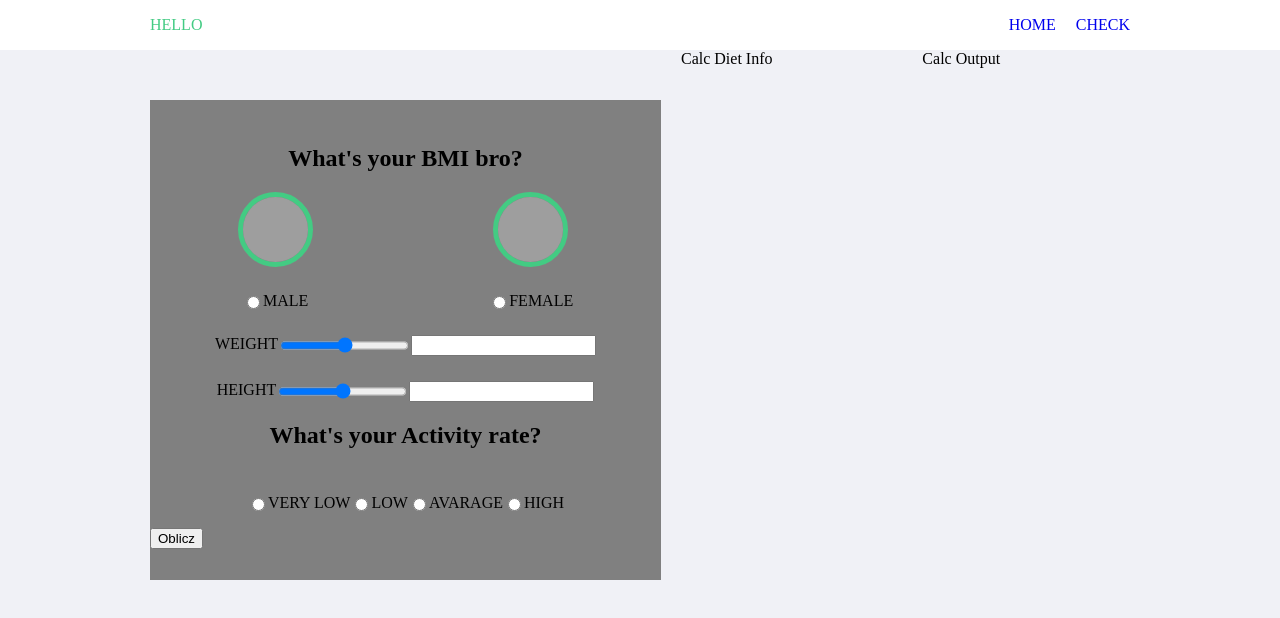
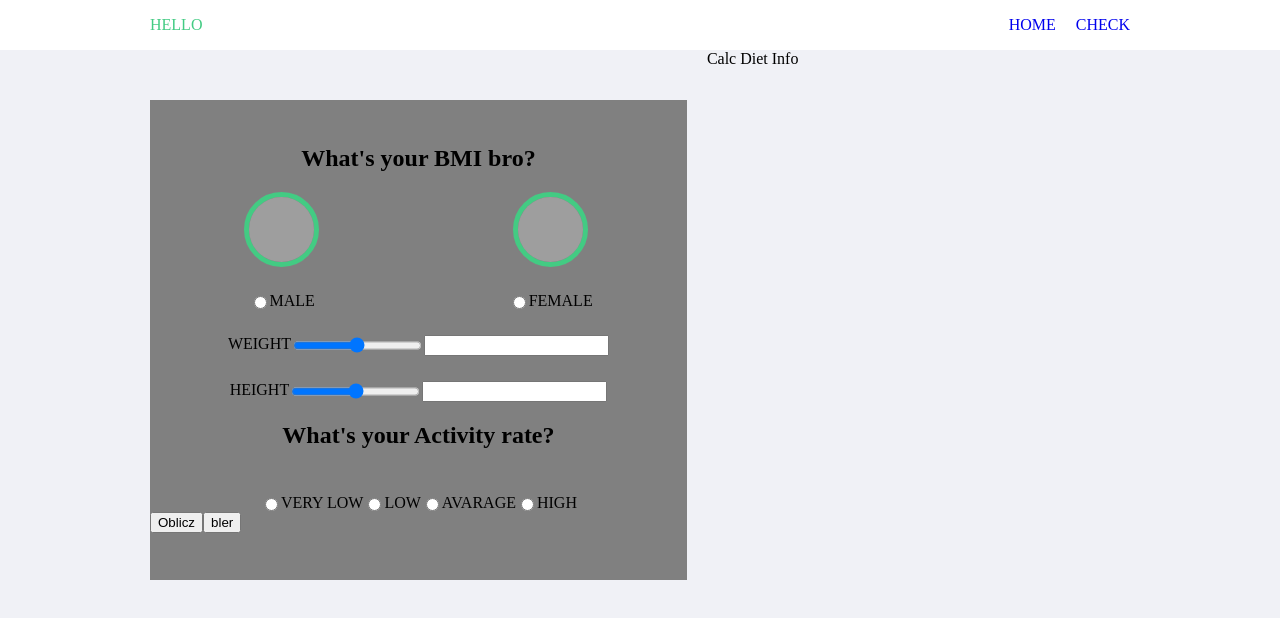
Before and after one commit to mstosio/fitnessapp, a React app: page /calculator in a window 1280 px wide. Shown: the top 618 px of the page. Built offline with nearby package versions, Linux system fonts and the light colour scheme; grey boxes are pictures that could not be loaded.

Commit message:
passed state into calcOutput

```diff
--- a/src/App.js
+++ b/src/App.js
@@ -5,7 +5,9 @@ import GlobalStyle from './components/layout/styled/GlobalStyle';
 import Home from './components/dashboard/Home';
 import Calculator from './components/Calc/Calculator';
 
-function App() {
+class App extends React.Component {
+
+  render(){
         return (
           <BrowserRouter>
             <div className="App">
@@ -19,5 +21,7 @@ function App() {
           </BrowserRouter>
       );
     }
+  }
+
 
 export default App;
--- a/src/components/Calc/CalcOutput.js
+++ b/src/components/Calc/CalcOutput.js
@@ -3,8 +3,12 @@ import { StyledCalcOut } from '../layout/styled/index';
 
 class CalcOutput extends React.Component {
     render() {
+
+
+
         return (
-            <StyledCalcOut>Calc Output</StyledCalcOut>
+
+            <StyledCalcOut>{this.props.informations.activity}</StyledCalcOut>
         );
     }
 }
--- a/src/components/Calc/CalcQuestions.js
+++ b/src/components/Calc/CalcQuestions.js
@@ -8,43 +8,31 @@ import ActivitySelect from './ActivitySelect';
 
 
 class CalcQuestions extends React.Component {
-    state = {
-        genderType: '',
-        weight: '',
-        height: '',
-        activity: '',
-        genderTypeError: '',
-        weightError: '',
-        heightError: '',
-        activityError: ''
-     }
-
     onFormSubmit = (event) => {
         event.preventDefault();
-        event.target.gendertype.value;
-        this.setState({
-            genderType: event.target.gendertype.value,
-            weight: event.target.weight.value,
-            height: event.target.height.value,
-            activity: event.target.activity.value
+           const informations = {
+                genderType: event.target.gendertype.value,
+                weight: event.target.weight.value,
+                height: event.target.height.value,
+                activity: event.target.activity.value
+            };
 
-        });
-    }
+            this.props.addInformations(informations);
+      }
 
     render() {
-        const { genderType } = this.state;
+        // const { genderType, weight, height, activity } = this.state;
 
         return (
-
             <ThemeProvider theme={theme}>
                 <StyledCalcQuestions>
                 <StyledHeader>What's your BMI bro?</StyledHeader>
                     <Form action="" onSubmit={this.onFormSubmit}>
-                        <GenderSelect></GenderSelect>
+                        <GenderSelect ></GenderSelect>
                         <RangeInput></RangeInput>
                         <ActivitySelect/>
-                        <p>{genderType}</p>
-                        <button type="submit" value="Submit">Oblicz</button>
+                        <button type="submit">Oblicz</button>
+                        <button onClick={this.props.greet}>bler</button>
                     </Form>
                 </StyledCalcQuestions>
             </ThemeProvider>
@@ -52,4 +40,5 @@ class CalcQuestions extends React.Component {
     }
 }
 
+
 export default CalcQuestions;
--- a/src/components/Calc/Calculator.js
+++ b/src/components/Calc/Calculator.js
@@ -6,12 +6,27 @@ import { CalcWrapper, StyledCalcList } from '../layout/styled/index';
 
 
 class Calculator extends React.Component {
+
+  state = {
+    informations: {}
+  }
+
+
+  addInformations = info => {
+    this.setState({
+      informations: info
+    });
+  }
+
     render() {
+      // const { genderType } = this.state;
+
+
       return (
         <CalcWrapper>
-          <CalcQuestions></CalcQuestions>
-          <CalcDietInfo></CalcDietInfo>
-          <CalcOutput></CalcOutput>
+          <CalcQuestions addInformations={this.addInformations}/>
+          <CalcDietInfo/>
+          <CalcOutput informations={this.state.informations}/>
         </CalcWrapper>
       );
     }
--- a/src/components/Calc/RangeInput.js
+++ b/src/components/Calc/RangeInput.js
@@ -5,7 +5,7 @@ class RangeInput extends React.Component {
 
     state = {
         height: '',
-        weight: ''
+        weight:  ''
     }
 
     updateHeight = (event) => {
```
Lines whose indentation alone changed are shown as unchanged.
